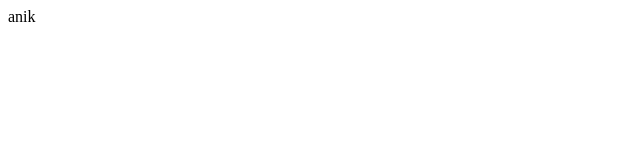
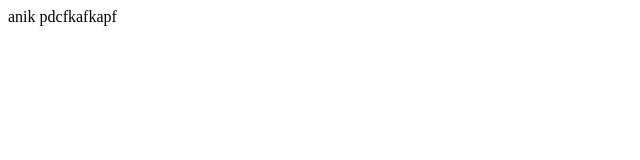
Before and after one commit to anik16omen/anik.test, a plain HTML site: page index.html in a window 1280 px wide. Shown: the whole page, without its empty margins (0-640 px from the left). Drawn offline with Linux system fonts and the light colour scheme.

Commit message:
Update index.html

```diff
--- a/index.html
+++ b/index.html
@@ -9,4 +9,5 @@
 <body>
     anik
 </body>
+    pdcfkafkapf
 </html>
```
